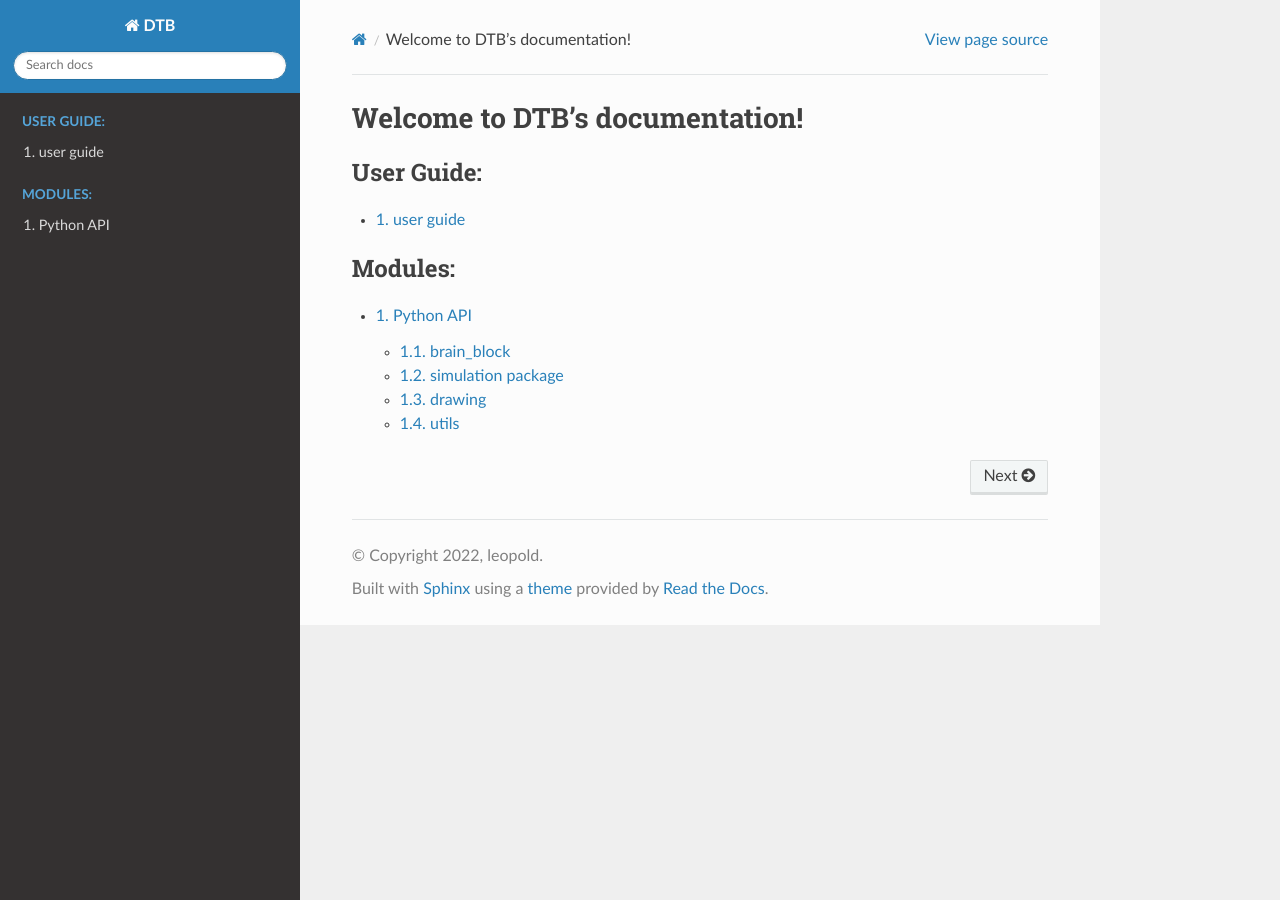
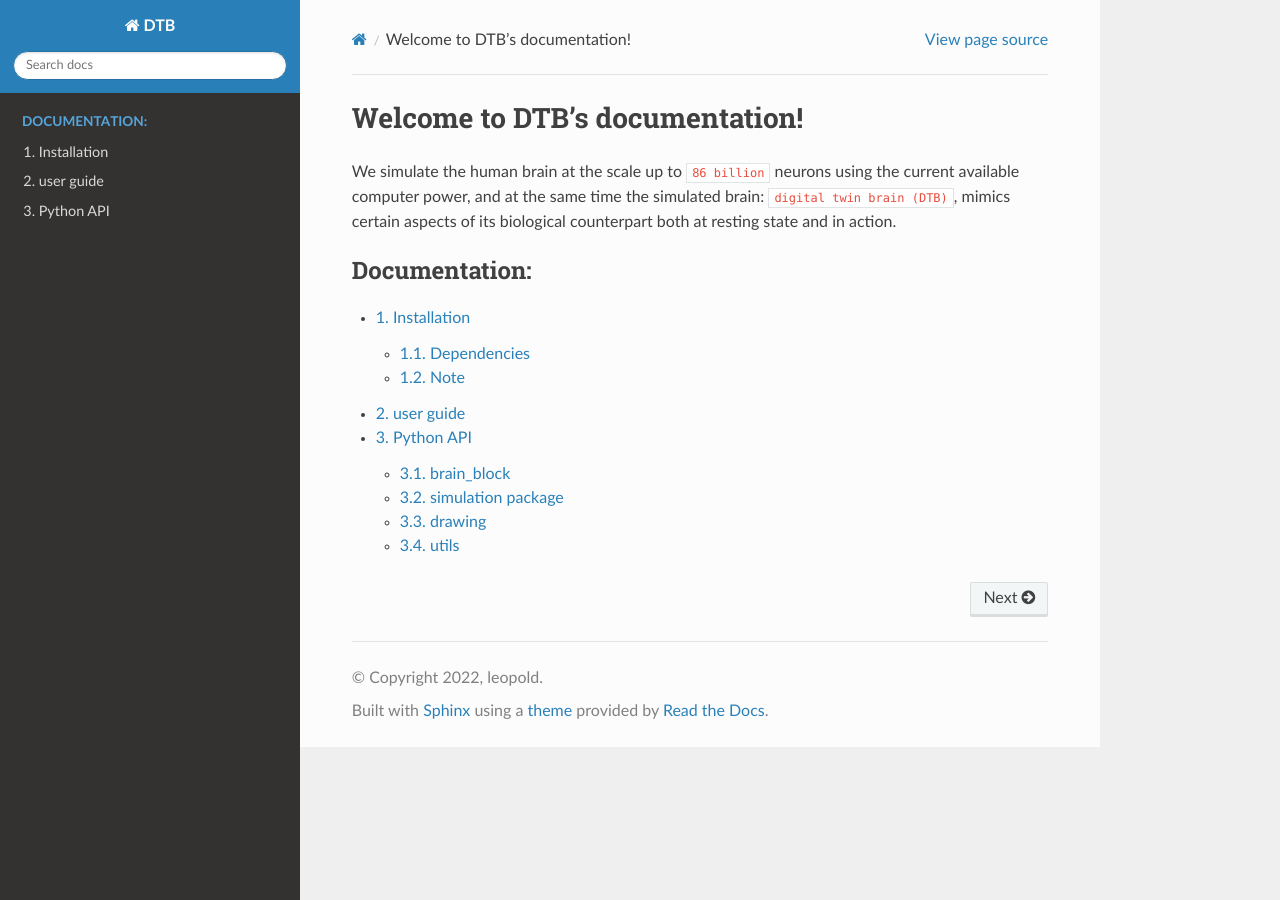
Before and after one commit to yeyeleijun/Digital_twin_brain, a Sphinx documentation site: the page built from doc/source/index.rst, in a window 1280 px wide. Built offline with Sphinx 7.4.7 and the Read the Docs theme 2.0.0, drawn with Linux system fonts in a browser that asks for light colours.

Commit message:
修改并上传到read docs

```diff
--- a/doc/source/conf.py
+++ b/doc/source/conf.py
@@ -8,6 +8,7 @@
 import os.path
 import sys
 from os.path import dirname, abspath
+from recommonmark.parser import CommonMarkParser
 
 sys.path.insert(0, dirname(dirname(dirname(abspath(__file__)))))
 sys.path.append(os.path.join(dirname(dirname(dirname(abspath(__file__)))), 'utils'))
@@ -28,7 +29,10 @@ extensions = ['sphinx.ext.autodoc',
 templates_path = ['_templates']
 exclude_patterns = ['cuda', 'default_param.py']
 
-
+source_parsers = {
+    '.md': CommonMarkParser,
+}
+source_suffix = ['.rst', '.md']
 
 # -- Options for HTML output -------------------------------------------------
 # https://www.sphinx-doc.org/en/master/usage/configuration.html#options-for-html-output
--- a/doc/source/index.rst
+++ b/doc/source/index.rst
@@ -6,16 +6,15 @@
 Welcome to DTB's documentation!
 ===============================
 
-.. toctree::
-   :maxdepth: 2
-   :numbered:
-   :caption: User Guide:
-
-   rstfiles/user_guide
+We simulate the human brain at the scale up to ``86 billion`` neurons using the current available computer power,
+and at the same time the simulated brain: ``digital twin brain (DTB)``, mimics certain aspects of its
+biological counterpart both at resting state and in action.
 
 .. toctree::
    :maxdepth: 2
    :numbered:
-   :caption: Modules:
+   :caption: Documentation:
 
+   rstfiles/install
+   rstfiles/user_guide
    rstfiles/modules
--- a/doc/source/rstfiles/modules.rst
+++ b/doc/source/rstfiles/modules.rst
@@ -2,7 +2,7 @@
 ==================
 
 .. toctree::
-   :maxdepth: 4
+   :maxdepth: 3
 
    brain_block
    simulation
--- a/doc/source/rstfiles/user_guide.rst
+++ b/doc/source/rstfiles/user_guide.rst
@@ -1,5 +1,4 @@
 .. _user guide:
 
-============
 user guide
 ============
```
Also changed, not shown: doc/source/rstfiles/install.rst (added, +23 -0 lines).
